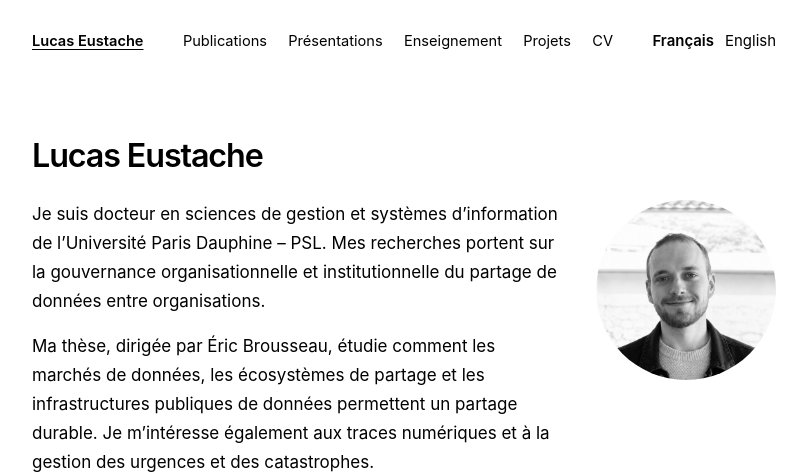
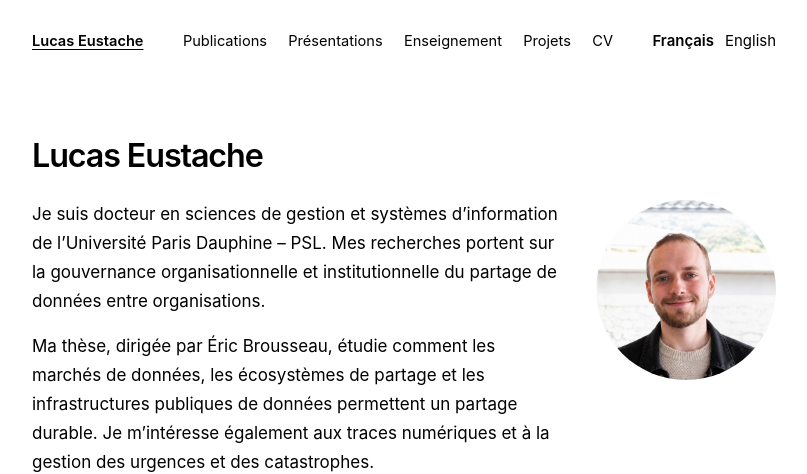
Before and after one commit to Lucaseust/lucaseust.github.io, a Jekyll site: the page built from content/pages/about.md, in a window 1280 px wide. Shown: the top 474 px of the page, without its empty margins (236-1043 px from the left). Built offline with Jekyll 4.4.1, drawn with Linux system fonts in a browser that asks for light colours.

Commit message:
Display the homepage portrait in color

```diff
--- a/assets/css/site.css
+++ b/assets/css/site.css
@@ -51,7 +51,7 @@ main { min-height: 45vh; }
 main:focus { outline: none; }
 section { scroll-margin-top: 1.5rem; }
 .bio { margin-bottom: 2.75rem; display: flex; flex-direction: row-reverse; align-items: flex-start; gap: 1.75rem; }
-.bio-photo { width: 180px; height: 180px; border-radius: 50%; object-fit: cover; flex: none; filter: grayscale(1); }
+.bio-photo { width: 180px; height: 180px; border-radius: 50%; object-fit: cover; flex: none; }
 .bio-text { min-width: 0; }
 @media (max-width: 600px) { .bio { flex-direction: column; align-items: flex-start; } .bio-photo { width: 140px; height: 140px; } }
 .entry { margin: 0 0 2.2rem; }
```
